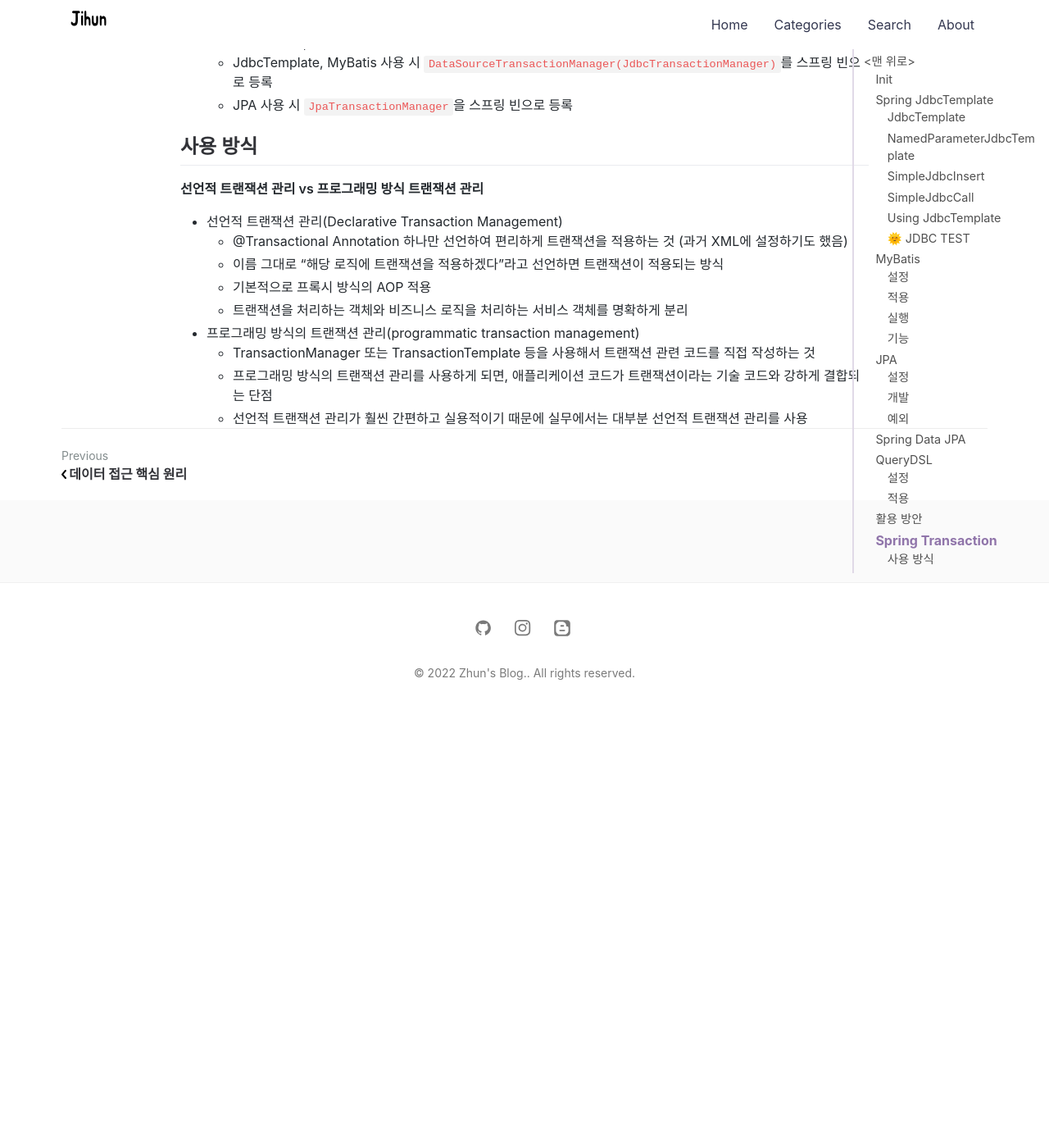
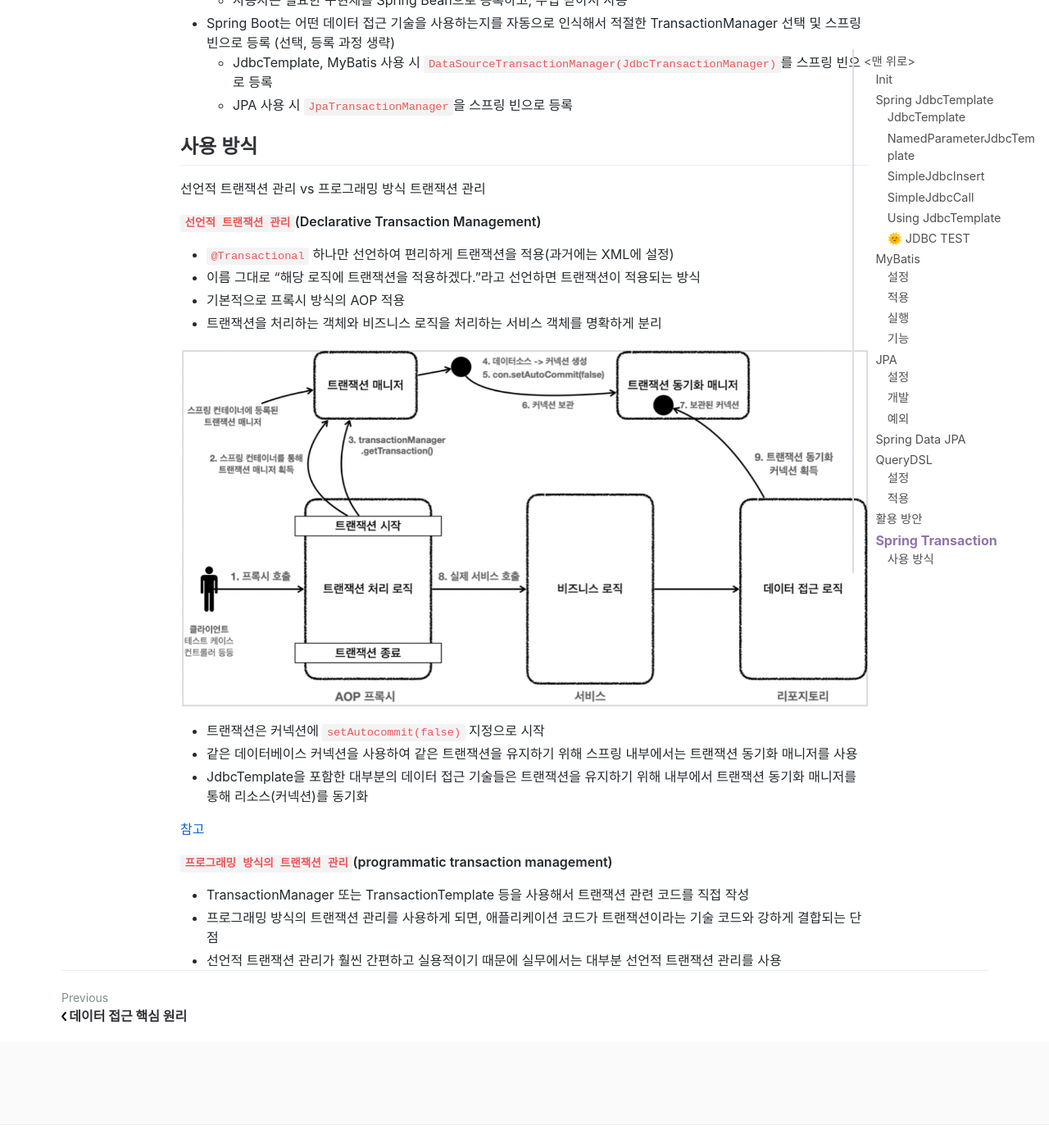
Before and after one commit to jihunparkme/jihunparkme.github.io, a Jekyll site: the page built from _posts/2022-08-08-Spring-DB-Part2.md, in a window 1280 px wide and 1400 px high, scrolled down 17801 px. Shown: the whole window at 82% size. Built offline with Jekyll 4.4.1, drawn with Linux system fonts in a browser that asks for light colours; nearby versions of some CDN libraries; comment, search, counter and statistics services are not loaded; before the commit the page ends 18677 px from its top, so only the background shows below that.

Commit message:
[Spring Transaction] Transaction Proxy

```diff
--- a/_posts/2022-08-08-Spring-DB-Part2.md
+++ b/_posts/2022-08-08-Spring-DB-Part2.md
@@ -777,15 +777,25 @@
 
 ## 사용 방식
 
-**선언적 트랜잭션 관리 vs 프로그래밍 방식 트랜잭션 관리**
+선언적 트랜잭션 관리 vs 프로그래밍 방식 트랜잭션 관리
 
-- 선언적 트랜잭션 관리(Declarative Transaction Management)
-  - @Transactional Annotation 하나만 선언하여 편리하게 트랜잭션을 적용하는 것 (과거 XML에 설정하기도 했음)
-  - 이름 그대로 "해당 로직에 트랜잭션을 적용하겠다"라고 선언하면 트랜잭션이 적용되는 방식
-  - 기본적으로 프록시 방식의 AOP 적용
-  - 트랜잭션을 처리하는 객체와 비즈니스 로직을 처리하는 서비스 객체를 명확하게 분리
+**`선언적 트랜잭션 관리`(Declarative Transaction Management)**
 
-- 프로그래밍 방식의 트랜잭션 관리(programmatic transaction management)
-  - TransactionManager 또는 TransactionTemplate 등을 사용해서 트랜잭션 관련 코드를 직접 작성하는 것
-  - 프로그래밍 방식의 트랜잭션 관리를 사용하게 되면, 애플리케이션 코드가 트랜잭션이라는 기술 코드와 강하게 결합되는 단점
-  - 선언적 트랜잭션 관리가 훨씬 간편하고 실용적이기 때문에 실무에서는 대부분 선언적 트랜잭션 관리를 사용
+- `@Transactional` 하나만 선언하여 편리하게 트랜잭션을 적용(과거에는 XML에 설정)
+- 이름 그대로 "해당 로직에 트랜잭션을 적용하겠다."라고 선언하면 트랜잭션이 적용되는 방식
+- 기본적으로 프록시 방식의 AOP 적용
+- 트랜잭션을 처리하는 객체와 비즈니스 로직을 처리하는 서비스 객체를 명확하게 분리
+
+![Result](https://github.com/jihunparkme/jihunparkme.github.io/blob/master/post_img/spring/transaction-aop.png?raw=true 'Result')
+
+- 트랜잭션은 커넥션에 `setAutocommit(false)` 지정으로 시작
+- 같은 데이터베이스 커넥션을 사용하여 같은 트랜잭션을 유지하기 위해 스프링 내부에서는 트랜잭션 동기화 매니저를 사용
+- JdbcTemplate을 포함한 대부분의 데이터 접근 기술들은 트랜잭션을 유지하기 위해 내부에서 트랜잭션 동기화 매니저를 통해 리소스(커넥션)를 동기화
+
+[참고](https://jihunparkme.github.io/Spring-DB-Part1/#%ED%8A%B8%EB%9E%9C%EC%9E%AD%EC%85%98-aop-%EB%8F%99%EC%9E%91-%ED%9D%90%EB%A6%84)
+
+**`프로그래밍 방식의 트랜잭션 관리`(programmatic transaction management)**
+
+- TransactionManager 또는 TransactionTemplate 등을 사용해서 트랜잭션 관련 코드를 직접 작성
+- 프로그래밍 방식의 트랜잭션 관리를 사용하게 되면, 애플리케이션 코드가 트랜잭션이라는 기술 코드와 강하게 결합되는 단점
+- 선언적 트랜잭션 관리가 훨씬 간편하고 실용적이기 때문에 실무에서는 대부분 선언적 트랜잭션 관리를 사용
```
